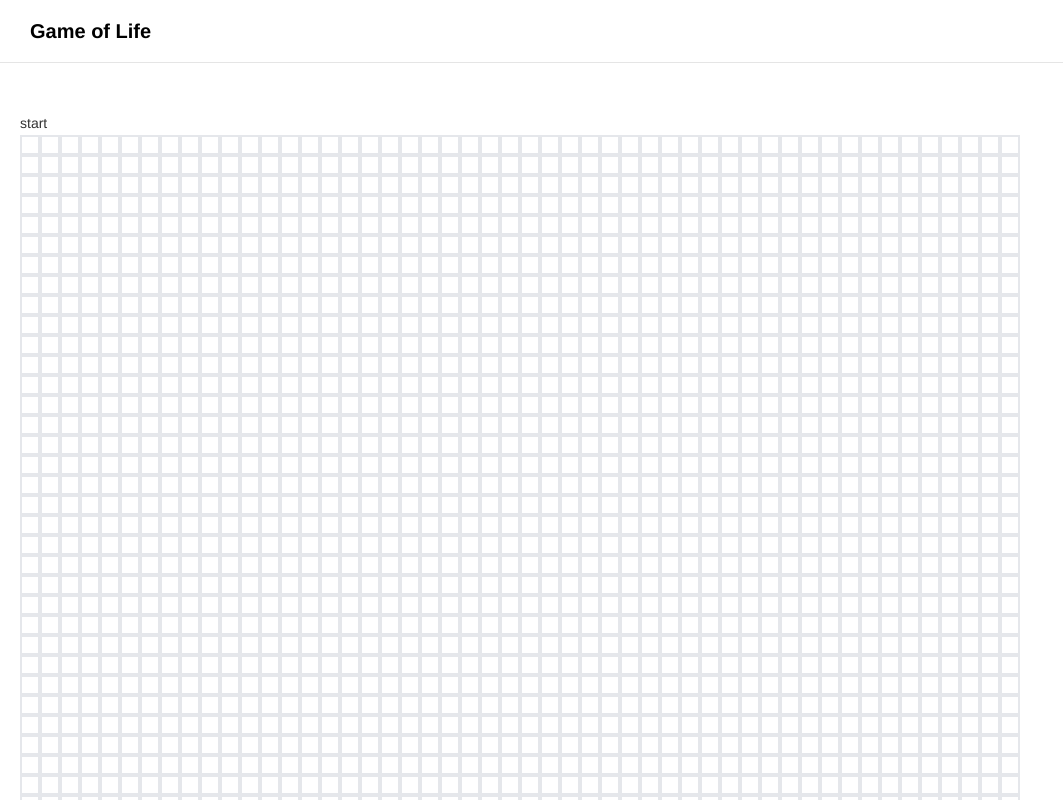
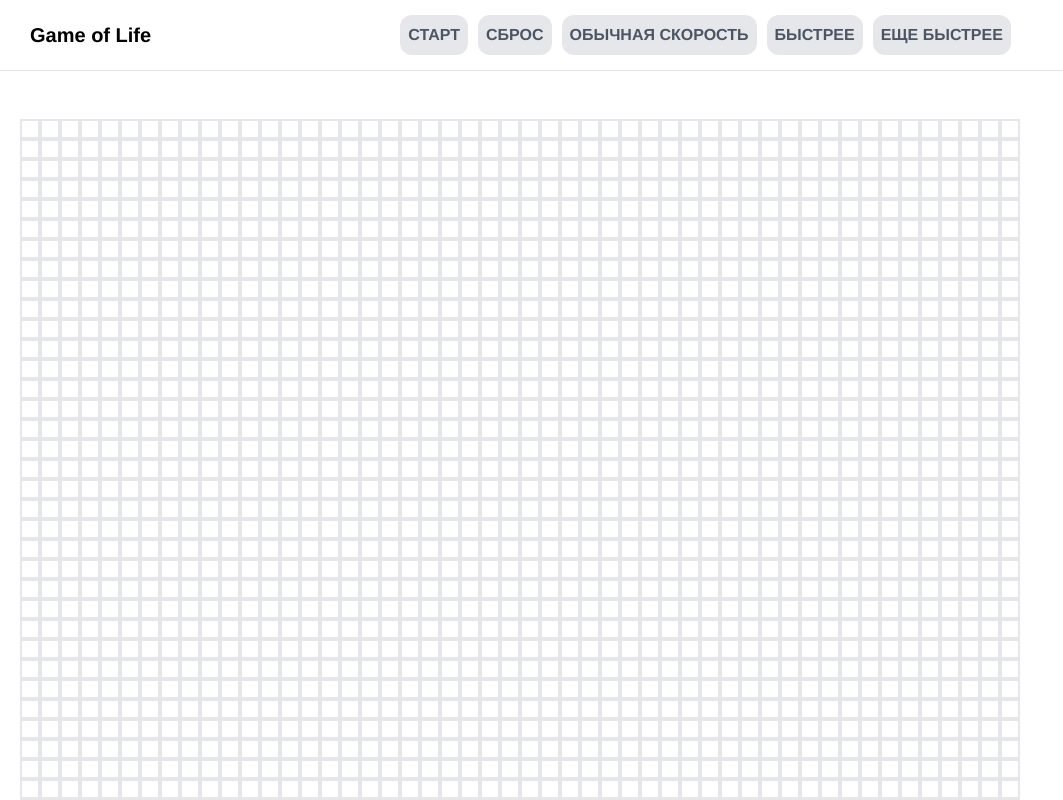
Before and after one commit to RomanParaskiva/new-l, a React (Create React App) app: page / in a window 1280 px wide. Shown: the top 800 px of the page, without its empty margins (0-1063 px from the left). Built offline with nearby package versions, Linux system fonts and the light colour scheme.

Commit message:
added grid context

```diff
--- a/src/App.tsx
+++ b/src/App.tsx
@@ -1,12 +1,18 @@
 import React from 'react'
 import { Page } from './components/Page/Page'
+import { gridContext } from './context/gridContext'
+import useGrid from './hooks/grid.hook'
 
 
 const App = () => {
+  const { grid, running, start, handleItemClick, clear, numRows, numCols, changeSpeed } = useGrid()
+
   return (
-    <div className="App">
-      <Page />
-    </div>
+    <gridContext.Provider value={{ grid, running, start, handleItemClick, numRows, numCols, clear, changeSpeed }}>
+      <div className="App">
+        <Page />
+      </div>
+    </gridContext.Provider>
   )
 }
 
--- a/src/components/Field/Field.tsx
+++ b/src/components/Field/Field.tsx
@@ -1,96 +1,29 @@
-import produce from 'immer'
-import React, { useCallback, useRef, useState } from 'react'
+import { useContext } from 'react'
 import styled from 'styled-components'
 import FieldItem from '../FieldItem/FieldItem'
+import { gridContext } from '../../context/gridContext'
 
-const numRows = 50
-const numCols = 50
 
-const operations = [
-    [0, 1],
-    [0, -1],
-    [1, -1],
-    [-1, 1],
-    [1, 1],
-    [-1, -1],
-    [1, 0],
-    [-1, 0]
-]
 
-const Grid = styled.div`
-    display: grid;
-    grid-template-columns: repeat(${numCols}, 20px);
-    grid-template-rows: repeat(${numRows}, 20px);
-`
+const Field = () => {
+    const { grid, numCols, numRows, handleItemClick } = useContext(gridContext)
 
-const Field: React.FC = () => {
-    const [grid, setGrid] = useState(() => {
-        const rows = []
-
-        for (let i = 0; i < numRows; i++) {
-            rows.push(Array.from(Array(numCols), () => 0))
-        }
-        return rows
-    })
-
-    const [running, setRunning] = useState(false)
-
-    const runningRef = useRef(running)
-
-    runningRef.current = running
-
-    const runSimulation = useCallback(() => {
-        if (!runningRef.current) return
-
-        setGrid(g => produce(g, newGrid => {
-            for (let i = 0; i < numRows; i++) {
-                for (let k = 0; k < numCols; k++) {
-                    let neighbors = 0
-                    operations.forEach(([x, y]) => {
-                        const newI = i + x
-                        const newK = k + y
-
-                        if (newI >= 0 && newI < numRows && newK >= 0 && newK < numCols) {
-                            neighbors += g[newI][newK]
-                        }
-                    })
-
-                    if (neighbors < 2 || neighbors > 3) {
-                        newGrid[i][k] = 0
-                    } else if (g[i][k] === 0 && neighbors === 3) {
-                        newGrid[i][k] = 1
-                    }
-                }
-            }
-        }))
-
-        setTimeout(runSimulation, 1000)
-    }, [])
-
+    const Grid = styled.div`
+        display: grid;
+        grid-template-columns: repeat(${numCols}, 20px);
+        grid-template-rows: repeat(${numRows}, 20px);
+    `
     return (
         <>
-            <button
-                onClick={() => {
-                    setRunning(prev => !prev)
-                    if (!running) {
-                        runningRef.current = true
-                        runSimulation()
-                    }
-                }}
-            >{running ? 'stop' : 'start'}</button>
             <Grid>
-                {grid.map((rows, i) =>
+                {grid?.map((rows, i) =>
                     rows.map((col, k) => (
                         <FieldItem
                             key={`${i}-${k}`}
                             handleClick={() => {
-                                const newGrid = produce(grid, gridCopy => {
-                                    gridCopy[i][k] = grid[i][k] ? 0 : 1
-                                })
-                                setGrid(newGrid)
+                                handleItemClick(i, k)
                             }}
                             itemValue={grid[i][k]}
-                            itemWidth={20}
                         />
                     ))
                 )}
--- a/src/components/FieldItem/FieldItem.tsx
+++ b/src/components/FieldItem/FieldItem.tsx
@@ -1,27 +1,22 @@
-import React from 'react'
+import React, { memo } from 'react'
 import classNames from 'classnames'
 
 
 
-const FieldItem = ({ handleClick, itemValue, itemWidth }:
+const FieldItem = ({ handleClick, itemValue } :
     {
         handleClick: () => void,
-        itemValue: number,
-        itemWidth: number
+        itemValue: number
     }) => {
 
-    const itemStyles = classNames(`d-flex w-[${itemWidth}px] h-[${itemWidth}px] border-2 border-solid`, itemValue ? 'bg-pink-300' : '')
+    const itemStyles = classNames(`d-flex w-[20px] h-[20px] border-2 border-solid`, itemValue ? 'bg-pink-300' : '')
 
     return (
         <div
             className={itemStyles}
             onClick={handleClick}
-            style={{
-
-            }}>
-
-        </div>
+        />
     )
 }
 
-export default FieldItem
+export default memo(FieldItem)
--- a/src/components/Header/Header.tsx
+++ b/src/components/Header/Header.tsx
@@ -1,14 +1,58 @@
-import React from 'react'
+import React, { useContext } from 'react'
+import classNames from 'classnames'
+import { gridContext } from '../../context/gridContext'
 
 import './header.css'
 
 
-export const Header = () => (
+export const Header = () => {
+  const { start, clear, running, changeSpeed } = useContext(gridContext)
+
+  const btnStyle = classNames('p-2 rounded-xl outline-none uppercase text-gray-600 hover:scale-105 font-semibold', `${running ? 'bg-green-200' : 'bg-gray-200'}`)
+  return (
     <header>
       <div className="wrapper">
         <div>
           <h1>Game of Life</h1>
         </div>
+
+        <div className='mx-auto'>
+
+          <button
+          onClick={start}
+            className={btnStyle}>
+            {running ? 'Стоп' : 'Старт'}
+          </button>
+
+          <button
+            onClick={clear}
+            className='p-2 rounded-xl uppercase outline-none text-gray-600 hover:scale-105 font-semibold bg-gray-200'>
+            Сброс
+          </button>
+
+          <button
+          onClick={() => changeSpeed(1000)}
+             className='p-2 rounded-xl uppercase outline-none text-gray-600 hover:scale-105 font-semibold bg-gray-200'
+          >
+            обычная скорость
+          </button>
+
+          <button
+          onClick={() => changeSpeed(500)}
+             className='p-2 rounded-xl uppercase outline-none text-gray-600 hover:scale-105 font-semibold bg-gray-200'
+          >
+            быстрее
+          </button>
+
+          <button
+          onClick={() => changeSpeed(200)}
+             className='p-2 rounded-xl uppercase outline-none text-gray-600 hover:scale-105 font-semibold bg-gray-200'
+          >
+            еще быстрее
+          </button>
+
+        </div>
       </div>
     </header>
   )
+}
--- a/src/components/Page/Page.tsx
+++ b/src/components/Page/Page.tsx
@@ -1,19 +1,19 @@
 import React from 'react'
 
 import { Header } from '../Header/Header'
-import Field from '../Field/Field'
+import  Field  from '../Field/Field'
 import './page.css'
 
 
 export const Page: React.FC = () => {
 
   return (
-    <article>
+    <div>
       <Header />
 
       <section>
         <Field />
       </section>
-    </article>
+    </div>
   )
 }
--- /dev/null
+++ b/src/context/gridContext.ts
@@ -0,0 +1,20 @@
+import { createContext } from 'react'
+
+export type GridContext = {
+    grid?: number[][],
+    running?: boolean,
+    start: () => void,
+    handleItemClick: (i:number, k:number) => void,
+    clear: () => void,
+    numRows: number,
+    numCols: number,
+    changeSpeed: (v: number) => void
+    }
+
+const grid:number[][] = []
+const start = () => {}
+const handleItemClick = () => {}
+const clear = () => {}
+const changeSpeed = () => {}
+
+export const gridContext = createContext<GridContext>({grid, start, handleItemClick, clear, numRows: 50, numCols: 50, changeSpeed })
--- /dev/null
+++ b/src/hooks/grid.hook.ts
@@ -0,0 +1,102 @@
+import produce from "immer"
+import { useCallback, useRef, useState } from "react"
+
+const operations = [
+    [0, 1],
+    [0, -1],
+    [1, -1],
+    [-1, 1],
+    [1, 1],
+    [-1, -1],
+    [1, 0],
+    [-1, 0]
+]
+
+const useGrid = () => {
+    const [numCols, setNumCols] = useState(50)
+    const [numRows, setNumRows] = useState(50)
+    const [speed, setSpeed] = useState(1000)
+
+    const [grid, setGrid] = useState(() => {
+        const rows = []
+        for (let i = 0; i < numRows; i++) {
+            rows.push(Array.from(Array(numCols), () => 0))
+        }
+        return rows
+    })
+
+    const [running, setRunning] = useState(false)
+
+    const generateEmptyGrid = () => {
+        const rows = []
+        for (let i = 0; i < numRows; i++) {
+            rows.push(Array.from(Array(numCols), () => 0))
+        }
+        setGrid(rows)
+    }
+
+
+    const runningRef = useRef(running)
+
+    runningRef.current = running
+
+    const runSimulation = useCallback((speed:number) => {
+
+        if (!runningRef.current) return
+
+        setGrid(g => produce(g, newGrid => {
+            for (let i = 0; i < numRows; i++) {
+                for (let k = 0; k < numCols; k++) {
+                    let neighbors = 0
+                    operations.forEach(([x, y]) => {
+                        const newI = i + x
+                        const newK = k + y
+                        if (newI >= 0 && newI < numRows && newK >= 0 && newK < numCols) {
+                            neighbors += g[newI][newK]
+                        }
+                    })
+
+                    if (neighbors < 2 || neighbors > 3) {
+                        newGrid[i][k] = 0
+                    } else if (g[i][k] === 0 && neighbors === 3) {
+                        newGrid[i][k] = 1
+                    }
+                }
+            }
+        }))
+
+        setTimeout(runSimulation, speed)
+    }, [numRows, numCols])
+
+    const start = () => {
+        setRunning(prev => !prev)
+        if (!running) {
+            runningRef.current = true
+            runSimulation(speed)
+        }
+    }
+
+    const clear = () => {
+        setRunning(false)
+        runningRef.current = false
+        generateEmptyGrid()
+    }
+
+    const changeSpeed = (v:number) => {
+        setSpeed(() => v)
+        console.log(speed);
+
+    }
+
+    const handleItemClick = (i: number, k: number) => {
+        const newGrid = produce(grid, gridCopy => {
+            gridCopy[i][k] = grid[i][k] ? 0 : 1
+        })
+        setGrid(newGrid)
+    }
+
+
+    return { clear, grid, start, running, handleItemClick, numRows, numCols, changeSpeed }
+}
+
+export default useGrid
```
Also changed, not shown: 2 other files (tests, documents, lock files or other folders). Lines whose indentation alone changed are shown as unchanged.
